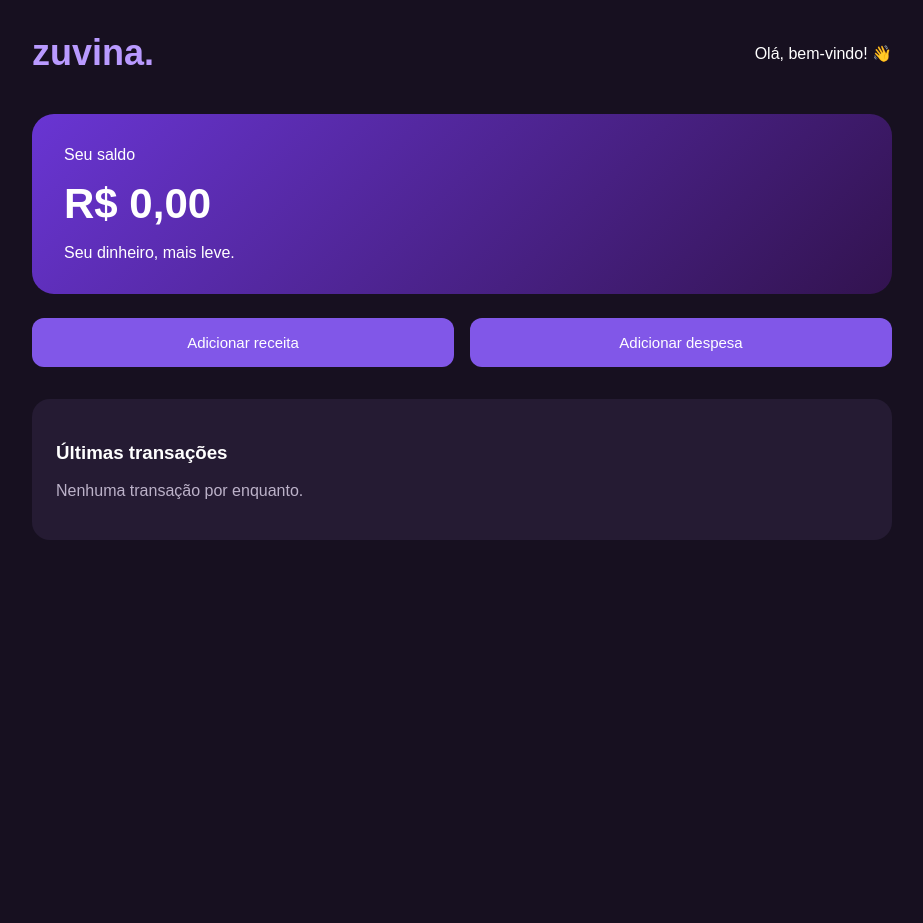
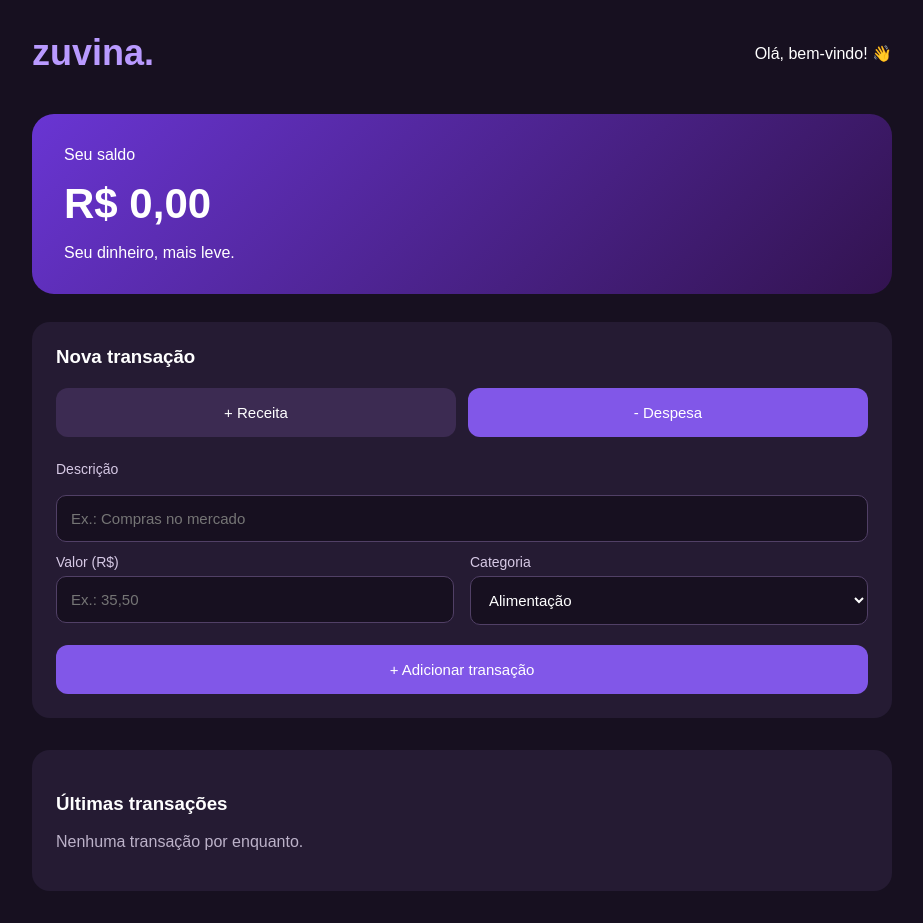
Before and after one commit to CorujaYok/zuvina-app, a React (Vite) app: page / in a window 1280 px wide. Shown: the whole page, without its empty margins (178-1101 px from the left). Before the commit the page ends 800 px from the top, so only its background shows below. Built offline with nearby package versions, Linux system fonts and the light colour scheme.

Commit message:
Adiciona formulario categorias e exclusao

```diff
--- a/src/App.css
+++ b/src/App.css
@@ -113,3 +113,120 @@ button:hover {
 .despesa {
   color: #ff9393;
 }
+
+.formulario {
+  background: #251b33;
+  padding: 24px;
+  border-radius: 18px;
+  margin-top: 28px;
+}
+
+.formulario h3 {
+  margin-top: 0;
+  margin-bottom: 20px;
+}
+
+.seletor-tipo {
+  display: flex;
+  gap: 12px;
+  margin-bottom: 24px;
+}
+
+.seletor-tipo button {
+  background: #3c2b52;
+}
+
+.seletor-tipo button.ativo {
+  background: #8157e8;
+}
+
+.formulario form {
+  display: flex;
+  flex-direction: column;
+  gap: 12px;
+}
+
+.formulario label {
+  display: block;
+  margin-bottom: 6px;
+  color: #d6c9e5;
+  font-size: 14px;
+}
+
+.formulario input,
+.formulario select {
+  width: 100%;
+  background: #171020;
+  color: white;
+  border: 1px solid #514066;
+  border-radius: 10px;
+  padding: 14px;
+  font-size: 15px;
+}
+
+.formulario input:focus,
+.formulario select:focus {
+  outline: 2px solid #996eff;
+  outline-offset: 1px;
+}
+
+.campos-linha {
+  display: grid;
+  grid-template-columns: 1fr 1fr;
+  gap: 16px;
+}
+
+.botao-adicionar {
+  margin-top: 8px;
+}
+
+.erro {
+  color: #ff9393;
+  margin: 0;
+  font-size: 14px;
+}
+
+.detalhes-transacao {
+  display: flex;
+  flex-direction: column;
+  gap: 6px;
+  min-width: 0;
+}
+
+.detalhes-transacao strong {
+  overflow-wrap: anywhere;
+}
+
+.detalhes-transacao small {
+  color: #bcb2c9;
+}
+
+.valor-transacao {
+  display: flex;
+  align-items: center;
+  gap: 12px;
+}
+
+.botao-excluir {
+  flex: none;
+  width: 32px;
+  height: 32px;
+  padding: 0;
+  background: #4b293e;
+  color: #ffb1b1;
+  font-size: 22px;
+}
+
+@media (max-width: 600px) {
+  .campos-linha {
+    grid-template-columns: 1fr;
+  }
+
+  .lista-transacoes li {
+    align-items: flex-start;
+  }
+
+  .valor-transacao {
+    gap: 6px;
+  }
+}
--- a/src/App.jsx
+++ b/src/App.jsx
@@ -1,24 +1,30 @@
-
 import { useState, useEffect } from "react";
 import "./App.css";
 
 function App() {
-
   const [transacoes, setTransacoes] = useState(() => {
     try {
-    const dadosSalvos = localStorage.getItem("zuvina-transacoes");
-
-    if (dadosSalvos) {
-      const dados = JSON.parse(dadosSalvos);
+      const salvas = localStorage.getItem("zuvina-transacoes");
+      const dados = salvas ? JSON.parse(salvas) : [];
       return Array.isArray(dados) ? dados : [];
-    }
-
-    return [];
-  } catch (erro) {
-    console.error("Erro ao carregar transações:", erro);
+    } catch {
       return [];
     }
   });
+
+  const [tipo, setTipo] = useState("despesa");
+  const [descricao, setDescricao] = useState("");
+  const [valor, setValor] = useState("");
+  const [categoria, setCategoria] = useState("Alimentação");
+  const [erro, setErro] = useState("");
+
+  const categorias = {
+    receita: ["Trabalho", "Freelance", "Presente", "Outros"],
+    despesa: [
+      "Alimentação", "Transporte", "Moradia",
+      "Lazer", "Saúde", "Outros"
+    ],
+  };
 
   useEffect(() => {
     try {
@@ -31,29 +37,44 @@ useEffect(() => {
     }
   }, [transacoes]);
 
-  function adicionarTransacao(tipo) {
-    const descricao = prompt("Descrição da transação:");
-    if (descricao === null) return;
+  const saldo = transacoes.reduce((total, t) => {
+    return total + (t.tipo === "receita" ? t.valor : -t.valor);
+  }, 0);
 
-    if (!descricao.trim()) {
-      alert("Digite uma descrição.");
+  function formatarDinheiro(centavos) {
+    return (centavos / 100).toLocaleString("pt-BR", {
+      style: "currency",
+      currency: "BRL",
+    });
+  }
+
+  function mudarTipo(novoTipo) {
+    setTipo(novoTipo);
+    setCategoria(
+      novoTipo === "receita" ? "Trabalho" : "Alimentação"
+    );
+  }
+
+  function adicionarTransacao(evento) {
+    evento.preventDefault();
+
+    const entrada = valor.trim().replace(",", ".");
+
+    if (
+      !descricao.trim() ||
+      !/^\d+(\.\d{1,2})?$/.test(entrada)
+    ) {
+      setErro("Preencha a descrição e um valor válido.");
       return;
     }
 
-    const entrada = prompt("Valor em reais (ex.: 150,50):");
-    if (entrada === null) return;
+    const centavos = Math.round(Number(entrada) * 100);
 
-    const valorNormalizado = entrada.trim().replace(",", ".");
-
-    if (!/^\d+(\.\d{1,2})?$/.test(valorNormalizado)) {
-      alert("Digite um valor válido, como 150 ou 150,50.");
-      return;
-    }
-
-    const centavos = Math.round(Number(valorNormalizado) * 100);
-
-    if (!Number.isSafeInteger(centavos) || centavos <= 0) {
-      alert("O valor deve ser maior que zero.");
+    if (
+      !Number.isSafeInteger(centavos) ||
+      centavos <= 0
+    ) {
+      setErro("O valor deve ser maior que zero.");
       return;
     }
 
@@ -61,28 +82,41 @@ useEffect(() => {
       id: crypto.randomUUID(),
       descricao: descricao.trim(),
       valor: centavos,
-      tipo: tipo,
+      tipo,
+      categoria,
+      data: new Date().toISOString(),
     };
 
     setTransacoes((anteriores) => [
       novaTransacao,
       ...anteriores,
     ]);
+
+    setDescricao("");
+    setValor("");
+    setErro("");
   }
 
-  const saldo = transacoes.reduce((total, transacao) => {
-    if (transacao.tipo === "receita") {
-      return total + transacao.valor;
+  function excluirTransacao(id) {
+    if (!window.confirm("Excluir esta transação?")) {
+      return;
     }
 
-    return total - transacao.valor;
-  }, 0);
+    setTransacoes((anteriores) =>
+      anteriores.filter((t) => t.id !== id)
+    );
+  }
 
-  function formatarDinheiro(centavos) {
-    return (centavos / 100).toLocaleString("pt-BR", {
-      style: "currency",
-      currency: "BRL",
-    });
+  function formatarData(data) {
+    if (!data) return "Data não registrada";
+
+    const dataConvertida = new Date(data);
+
+    if (Number.isNaN(dataConvertida.getTime())) {
+      return "Data não registrada";
+    }
+
+    return dataConvertida.toLocaleDateString("pt-BR");
   }
 
   return (
@@ -99,14 +133,70 @@ useEffect(() => {
           <span>Seu dinheiro, mais leve.</span>
         </section>
 
-        <section className="acoes">
-          <button onClick={() => adicionarTransacao("receita")}>
-            Adicionar receita
+        <section className="formulario">
+          <h3>Nova transação</h3>
+
+          <div className="seletor-tipo">
+            <button
+              type="button"
+              className={tipo === "receita" ? "ativo" : ""}
+              onClick={() => mudarTipo("receita")}
+            >
+              + Receita
             </button>
 
-          <button onClick={() => adicionarTransacao("despesa")}>
-            Adicionar despesa
+            <button
+              type="button"
+              className={tipo === "despesa" ? "ativo" : ""}
+              onClick={() => mudarTipo("despesa")}
+            >
+              - Despesa
             </button>
+          </div>
+
+          <form onSubmit={adicionarTransacao}>
+            <label htmlFor="descricao">Descrição</label>
+            <input
+              id="descricao"
+              value={descricao}
+              onChange={(e) => setDescricao(e.target.value)}
+              placeholder="Ex.: Compras no mercado"
+            />
+
+            <div className="campos-linha">
+              <div>
+                <label htmlFor="valor">Valor (R$)</label>
+                <input
+                  id="valor"
+                  value={valor}
+                  onChange={(e) => setValor(e.target.value)}
+                  placeholder="Ex.: 35,50"
+                  inputMode="decimal"
+                />
+              </div>
+
+              <div>
+                <label htmlFor="categoria">Categoria</label>
+                <select
+                  id="categoria"
+                  value={categoria}
+                  onChange={(e) => setCategoria(e.target.value)}
+                >
+                  {categorias[tipo].map((item) => (
+                    <option key={item} value={item}>
+                      {item}
+                    </option>
+                  ))}
+                </select>
+              </div>
+            </div>
+
+            {erro && <p className="erro">{erro}</p>}
+
+            <button type="submit" className="botao-adicionar">
+              + Adicionar transação
+            </button>
+          </form>
         </section>
 
         <section className="historico">
@@ -116,14 +206,32 @@ useEffect(() => {
             <p>Nenhuma transação por enquanto.</p>
           ) : (
             <ul className="lista-transacoes">
-              {transacoes.map((transacao) => (
-                <li key={transacao.id}>
-                  <span>{transacao.descricao}</span>
+              {transacoes.map((t) => (
+                <li key={t.id}>
+                  <div className="detalhes-transacao">
+                    <strong>{t.descricao}</strong>
+                    <small>
+                      {t.categoria || "Sem categoria"} ·{" "}
+                      {formatarData(t.data)}
+                    </small>
+                  </div>
 
-                  <strong className={transacao.tipo}>
-                    {transacao.tipo === "receita" ? "+" : "-"}
-                    {formatarDinheiro(transacao.valor)}
+                  <div className="valor-transacao">
+                    <strong className={t.tipo}>
+                      {t.tipo === "receita" ? "+" : "-"}
+                      {formatarDinheiro(t.valor)}
                     </strong>
+
+                    <button
+                      type="button"
+                      className="botao-excluir"
+                      onClick={() => excluirTransacao(t.id)}
+                      aria-label={`Excluir ${t.descricao}`}
+                      title="Excluir transação"
+                    >
+                      ×
+                    </button>
+                  </div>
                 </li>
               ))}
             </ul>
```
Lines whose indentation alone changed are shown as unchanged.
